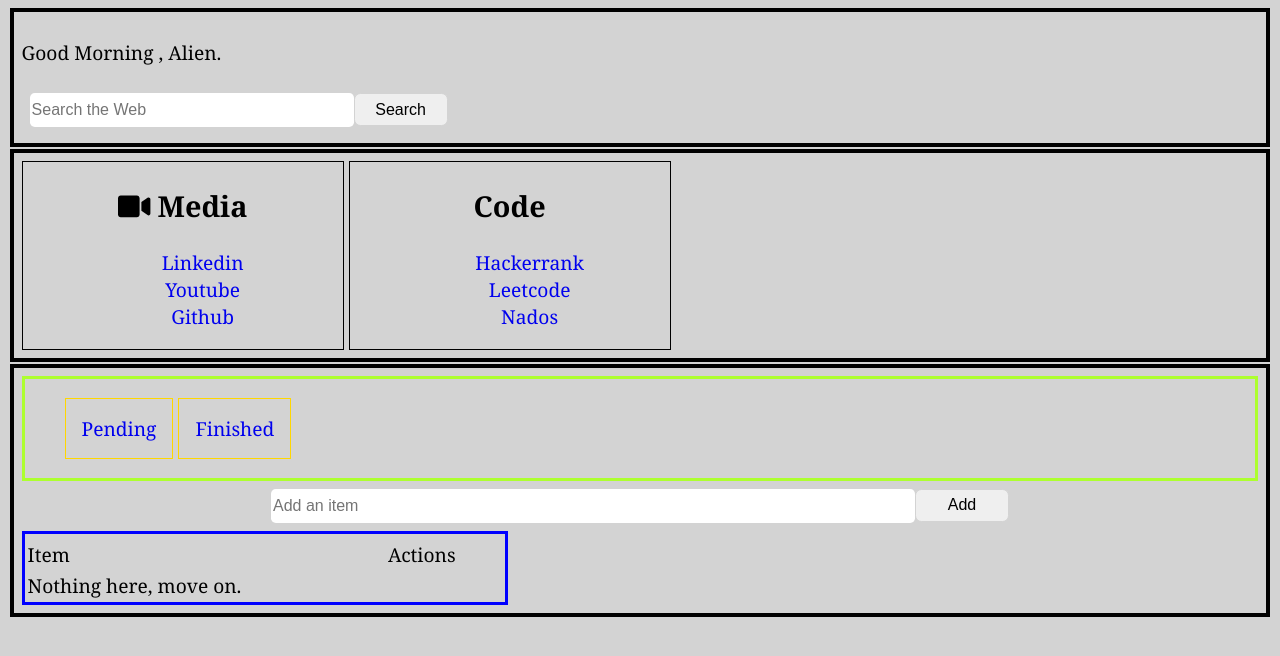
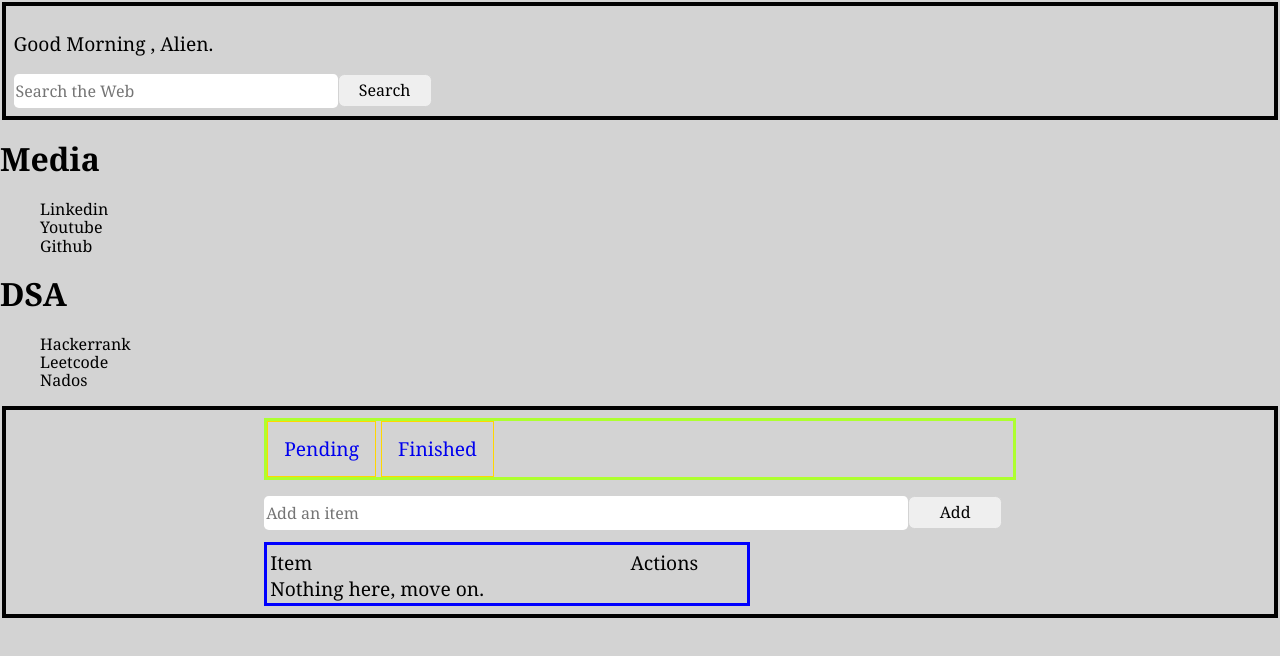
Before and after one commit to shivaparashar78/custom-startup, a website: page index.html in a window 1280 px wide. Drawn offline with nearby package versions, Linux system fonts and the light colour scheme.

Commit message:
Refactored code

```diff
--- a/index.html
+++ b/index.html
@@ -1,74 +1,41 @@
 <!DOCTYPE html>
 <html lang="en">
   <head>
-    <meta charset="UTF-8">
-    <meta http-equiv="X-UA-Compatible" content="IE=edge">
-    <meta name="viewport" content="width=device-width, initial-scale=1.0">
+    <meta charset="UTF-8" />
+    <meta http-equiv="X-UA-Compatible" content="IE=edge" />
+    <meta name="viewport" content="width=device-width, initial-scale=1.0" />
     <title>Custom Startup</title>
-    <link href="https://fonts.googleapis.com/icon?family=Material+Icons"
-      rel="stylesheet">
-    <link rel="stylesheet" href="styles.css">
+    <link
+      href="https://fonts.googleapis.com/icon?family=Material+Icons"
+      rel="stylesheet"
+    />
+    <link rel="stylesheet" href="styles.css" />
   </head>
   <body>
-
     <section id="section1">
-        <div class="container" >
+      <div class="container">
         <p id="greeting"></p>
         <div class="headerSearch">
-                <input type="text" class="searchBar1" placeholder="Search the Web">
+          <input type="text" class="searchBar1" placeholder="Search the Web" />
           <button class="searchButton">Search</button>
         </div>
       </div>
     </section>
 
-    <section class="outerBox">
-        <div class="container">
-            <div class="outerBox1">
-                <div class="box">
-                    <h1 class = 'title'>
-                        <span class="icon">
-                            <svg class="svg-inline--fa fa-video fa-w-18 fa-xs" aria-hidden="true" focusable="false" data-prefix="fas" data-icon="video" role="img" xmlns="http://www.w3.org/2000/svg" viewBox="0 0 576 512" data-fa-i2svg=""><path fill="currentColor" d="M336.2 64H47.8C21.4 64 0 85.4 0 111.8v288.4C0 426.6 21.4 448 47.8 448h288.4c26.4 0 47.8-21.4 47.8-47.8V111.8c0-26.4-21.4-47.8-47.8-47.8zm189.4 37.7L416 177.3v157.4l109.6 75.5c21.2 14.6 50.4-.3 50.4-25.8V127.5c0-25.4-29.1-40.4-50.4-25.8z"></path></svg>
-                        </span>
-                        Media
-                    </h1>
+    <section class="cards">
+      <div class="card">
+        <h1>Media</h1>
         <ul>
-
-                    <li class="li">
-                        <a href="https://www.linkedin.com/" target="_blank">Linkedin</a>
-                    </li>
-
-                    <li class="li">
-                            <a href="https://www.youtube.com/" target="_blank">Youtube</a>
-                        </li>
-
-                    <li class="li">
-                        <a href="https://www.linkedin.com/" target="_blank">Github</a>
-                    </li>
-
+          <li>Linkedin</li>
+          <li>Youtube</li>
+          <li>Github</li>
         </ul>
-                </div>
-            </div>
-
-            <div class="outerBox2">
-                <div class="box">
-                    <h1 class = 'title'>
-                        <span class="material-icons-outlined">
-                            Code
-                        </span>
-                    </h1>
+        <h1>DSA</h1>
         <ul>
-                        <li>
-                            <a href="https://www.hackerrank.com/auth/login">Hackerrank</a>
-                        </li>
-                        <li>
-                            <a href="https://leetcode.com/accounts/login/">Leetcode</a>
-                        </li>
-                        <li>
-                            <a href="https://nados.io/community">Nados</a>
-                        </li>
+          <li>Hackerrank</li>
+          <li>Leetcode</li>
+          <li>Nados</li>
         </ul>
-                </div>
-            </div>
       </div>
     </section>
 
@@ -86,19 +53,19 @@
             </ul>
           </div>
           <div class="headerSearch">
-                    <input type="text" class="searchBar2" placeholder="Add an item">
+            <input type="text" class="searchBar2" placeholder="Add an item" />
             <button class="add">Add</button>
           </div>
           <table>
             <th>
-                        <tr class = 'row'>
+              <tr class="row">
                 <td>Item</td>
                 <td>Actions</td>
               </tr>
             </th>
             <tbody>
               <tr>
-                        <td>Nothing here, move on. </td>
+                <td>Nothing here, move on.</td>
               </tr>
             </tbody>
           </table>
@@ -106,6 +73,6 @@
       </div>
     </section>
 
-    <script src = 'script.js'></script>
+    <script src="script.js"></script>
   </body>
 </html>
--- a/style.css
+++ /dev/null
@@ -1,125 +0,0 @@
-html{
-    font-size : 100%;
-    min-width: 30px;
-    overflow-x: hidden;
-    overflow-y: scroll;
-    text-rendering: optimizeLegibility;
-    text-size-adjust: 100%;
-}
-
-body{
-    background-color:lightgrey;
-    margin: 0.5rem;
-    padding: 0.3rem;
-    font-size: 1.3rem;
-    font-weight: 400;
-    line-height: 1.5;
-}
-
-#searchBar{
-    /* width: 20rem;
-    height: 1.8rem;
-    margin-left: 20rem;
-    border-radius: 0.5rem; */
-    padding: .5rem;
-    text-align:center;
-}
-
-#searchButton{
-    /* width: 6rem;
-    height: 1.8rem;
-    border-radius: 0.5rem; */
-}
-
-
-
-svg:not(:root).svg-inline--fa {
-    overflow: visible;
-}
-
-.svg-inline--fa.fa-w-18 {
-    width: 1.125em;
-}
-
-.fa-xs {
-    font-size: .75em;
-}
-
-.svg-inline--fa {
-    display: inline-block;
-    font-size: inherit;
-    height: 1em;
-    overflow: visible;
-    vertical-align: -0.125em;
-}
-
-svg:not(:root) {
-    overflow: hidden;
-}
-
-*, *::before, *::after {
-    box-sizing: inherit;
-}
-
-@media(max-width:998px){ /*aapke device ka size hi yeh hai */
-    html{
-        font-size: 55%;
-    }
-}
-
-.title{
-    width: 10rem;
-    height: 1.5rem;
-    font-size: 1rem;
-    text-align: center;
-    justify-content: center;
-    margin-left: 2rem;
-
-    border-radius: .5rem;
-    border:1px solid #8c2b24;
-    -webkit-box-shadow: 0 0 10px #bdbdbd;
-    box-shadow: 0 0 10px #bdbdbd;
-}
-
-.box{
-    height: 15rem;
-    border:1px solid #bdbdbd;
-    border-radius: .5rem;
-    box-shadow: 0 0 10px #bdbdbd;
-    flex: auto;
-    width: 15rem;
-    margin-left: .5rem;
-    margin-top: 2rem;
-    text-align: center;
-}
-
-ul{
-    list-style-type: none;
-    text-align: center;
- }
- a{
-    text-decoration: none;
-    text-align: center;
- }
-
-.outerBox1 , .outerBox2 , .outerBox3{
-    float: left;
-    width: 20rem;
-}
-
-.outerBox{
-    margin-left: 20rem;
-    margin-top: 8rem;
-}
-
-#section1{
-    margin-left: 2rem;
-    position: absolute;
-}
-
-
- div.tabs{
-    display: inline;
-    background: red;
-    background-color: red;
-}
--- a/styles.css
+++ b/styles.css
@@ -1,95 +1,94 @@
-body{
-    background-color:lightgray;
-    font-family: Cambria, Cochin, Georgia, Times, 'Times New Roman', serif;
+@import "node_modules/normalize.css/normalize.css";
+
+body {
+  background-color: lightgray;
+  font-family: Cambria, Cochin, Georgia, Times, "Times New Roman", serif;
 }
-div.container{
-    padding: .5rem;
-    margin: .1rem;
-    border: .3rem solid black;
+div.container {
+  padding: 0.5rem;
+  margin: 0.1rem;
+  border: 0.3rem solid black;
   font-size: 1.2rem;
 }
 
-.headerSearch{
-    margin: auto;
+.headerSearch {
   display: flex;
-    padding:.5rem;
 }
 
-.searchBar1{
+.searchBar1 {
   width: 20rem;
   height: 2rem;
-    border-radius: .3rem;
+  border-radius: 0.3rem;
   border: none;
   font-size: 1rem;
-    background-color:white;
+  background-color: white;
 }
 
-.searchBar2{
+.searchBar2 {
   width: 40rem;
   height: 2rem;
-    border-radius: .3rem;
+  border-radius: 0.3rem;
   border: none;
   font-size: 1rem;
-    background-color:white;
+  background-color: white;
+  margin-bottom: 0.75rem;
 }
 
-.searchButton , .add{
+.searchButton,
+.add {
   width: 5rem;
   height: 1.8rem;
-    border-radius: .4rem;
-    border: .1rem solid lightgrey;
+  border-radius: 0.4rem;
+  border: 0.1rem solid lightgrey;
   font-size: 1rem;
 }
 
-
-.box{
+.box {
   display: inline-block;
   border: 1px SOLID black;
   width: 20rem;
 }
 
-
-.outerBox1 , .outerBox2 , .outerBox3{
-    display: inline;
-    align-items: center;
-    text-align: center;
-}
-
-a{
+a {
   text-decoration: none;
 }
-ul{
+ul {
   list-style-type: none;
 }
 
-
-
-.tab1 , .tab2 {
+.tab1,
+.tab2 {
   display: inline-block;
-    border: .1rem solid gold;
+  border: 0.1rem solid gold;
   padding: 1rem;
 }
 
-div.tabs{
-    border: .2rem solid greenyellow;
+div.tabs {
+  border: 0.2rem solid greenyellow;
+  margin-bottom: 1rem;
 }
 
-table{
-    border :.2rem solid blue;
+.tabs ul {
+  margin: 0;
+  padding: 0;
+}
+
+table {
+  border: 0.2rem solid blue;
   justify-content: center;
   align-items: center;
   width: 30rem;
 }
-tbody{
-    border: .2rem solid red;
+tbody {
+  border: 0.2rem solid red;
 }
 
-.todoList{
+.todoList {
   display: flex;
   flex-direction: column;
+  width: 60%;
+  margin: 0 auto;
 }
-
-
 
 svg:not(:root).svg-inline--fa {
   overflow: visible;
@@ -100,7 +99,7 @@
 }
 
 .fa-xs {
-    font-size: .75em;
+  font-size: 0.75em;
 }
 
 .svg-inline--fa {
@@ -115,12 +114,15 @@
   overflow: hidden;
 }
 
-*, *::before, *::after {
+*,
+*::before,
+*::after {
   box-sizing: inherit;
 }
 
-@media(max-width:998px){ /*aapke device ka size hi yeh hai */
-    html{
+@media (max-width: 998px) {
+  /*aapke device ka size hi yeh hai */
+  html {
     font-size: 55%;
   }
 }
```
Lines whose indentation alone changed are shown as unchanged.
